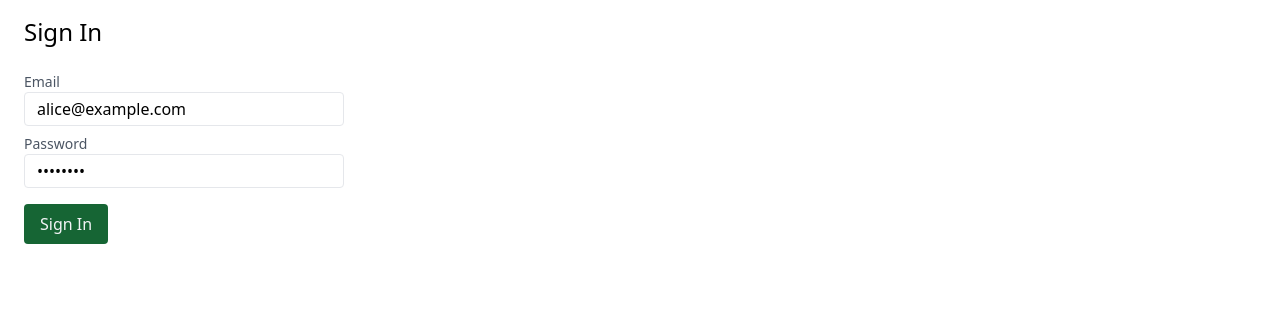
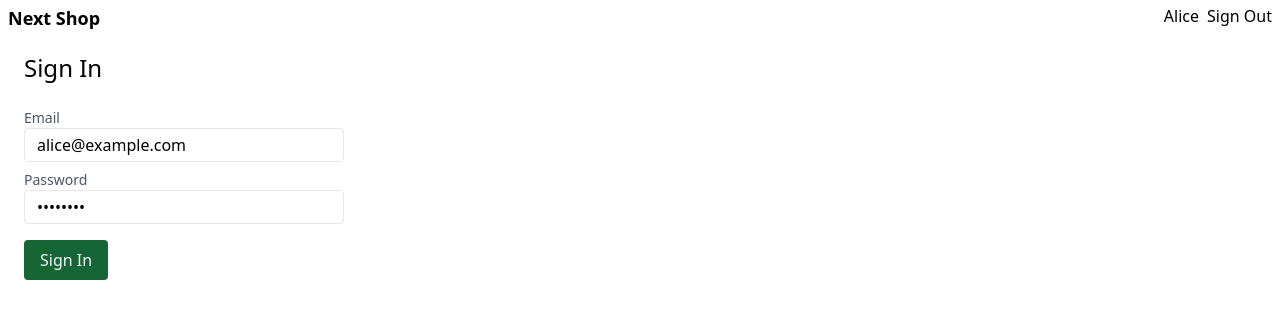
Before and after one commit to tamy-vivas/next-tutorial, a Next.js app in the folder next-shop/: page /sign-in in a window 1280 px wide. Shown: the top 318 px of the page. Built offline with nearby package versions, Linux system fonts and the light colour scheme.

Commit message:
feat: NavBar with auth

```diff
--- /dev/null
+++ b/next-shop/src/components/NavBar.tsx
@@ -0,0 +1,37 @@
+import Link from 'next/link'
+import React from 'react'
+
+const NavBar = () => {
+
+    const user = { name: 'Alice' };
+    return (
+        <nav className="px-2 py-1">
+            <ul className="flex gap-2">
+                <li className="text-lg font-extrabold">
+                    <Link href="/">
+                        Next Shop
+                    </Link>
+                </li>
+                <li role="separator" className="flex-1" />
+
+                {user ?
+                    (
+                        <>
+                            <li>{user.name}</li>
+                            <li><button>Sign Out</button></li>
+                        </>
+                    ) :
+                    (
+                        <li>
+                            <Link href="/sign-in">
+                                Sign In
+                            </Link>
+                        </li>
+                    )}
+
+            </ul>
+        </nav>
+    )
+}
+
+export default NavBar
--- a/next-shop/src/components/Page.tsx
+++ b/next-shop/src/components/Page.tsx
@@ -1,5 +1,6 @@
 import Head from "next/head";
 import { PropsWithChildren } from 'react';
+import NavBar from "./NavBar";
 import Title from "./Title";
 interface PageProps extends PropsWithChildren {
     title: string
@@ -12,6 +13,9 @@
                 <title>{title} - Next Shop</title>
                 <link rel="icon" href="/favicon.ico" />
             </Head>
+            <header>
+                <NavBar />
+            </header>
             <main className="px-6 py-4">
                 <Title>{title}</Title>
                 {children}
--- a/next-shop/src/lib/api.ts
+++ b/next-shop/src/lib/api.ts
@@ -11,7 +11,7 @@
   }
 }
 
-export const fetchJson = async (url: string, options: any): Promise<any> => {
+export const fetchJson = async (url: string, options?: any): Promise<any> => {
   const response = await fetch(url, options);
   if (!response.ok) {
     throw new ApiError(url, response.status);
--- a/next-shop/src/lib/product.ts
+++ b/next-shop/src/lib/product.ts
@@ -22,13 +22,13 @@
 };
 
 export const getProduct = async (id: string): Promise<Product> => {
-  const product = await fetchJson(`${CMS_URL}/products/${id}`, null);
+  const product = await fetchJson(`${CMS_URL}/products/${id}`);
 
   return stripProduct(product);
 };
 
 export const getProducts = async (): Promise<Product[]> => {
-  const products = await fetchJson(`${CMS_URL}/products`, null);
+  const products = await fetchJson(`${CMS_URL}/products`);
 
   return products.map(stripProduct);
 };
```
